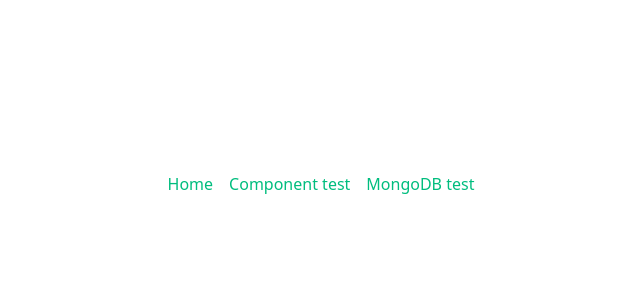
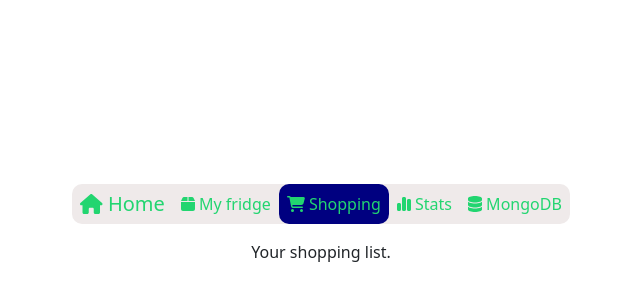
Before and after one commit to halldor03/barcode-scanner, a Vue app: page /shopping in a window 1280 px wide. Shown: the part 176-476 px from the top of the page, without its empty margins (319-959 px from the left). Built offline with nearby package versions, Linux system fonts and the light colour scheme.

Commit message:
custom navbar added, added navigation items.

```diff
--- a/package.json
+++ b/package.json
@@ -14,6 +14,11 @@
     "type-check": "vue-tsc --noEmit -p tsconfig.app.json --composite false"
   },
   "dependencies": {
+    "@fortawesome/fontawesome-svg-core": "^6.4.2",
+    "@fortawesome/free-brands-svg-icons": "^6.4.2",
+    "@fortawesome/free-regular-svg-icons": "^6.4.2",
+    "@fortawesome/free-solid-svg-icons": "^6.4.2",
+    "@fortawesome/vue-fontawesome": "^3.0.3",
     "mongodb": "^6.1.0",
     "pinia": "^2.1.6",
     "register-service-worker": "^1.7.2",
--- a/src/App.vue
+++ b/src/App.vue
@@ -1,14 +1,11 @@
 <script setup lang="ts">
-import { RouterLink, RouterView } from "vue-router";
+import { RouterView } from "vue-router";
+import NavBar from "./components/Navbar.vue";
 </script>
 
 <template>
   <header>
-    <nav>
-      <RouterLink to="/">Home</RouterLink>
-      <RouterLink to="/component">Component test</RouterLink>
-      <RouterLink to="/mongodb">MongoDB test</RouterLink>
-    </nav>
+   <NavBar />
   </header>
   <main>
     <RouterView />
--- /dev/null
+++ b/src/components/Navbar.vue
@@ -0,0 +1,64 @@
+<template>
+  <nav class="navbar px-0">
+    <div class="navbar-brand mx-0">
+        <router-link to="/" class="navbar-item me-0">
+          <font-awesome-icon icon="fa-solid fa-house"></font-awesome-icon>
+          Home
+        </router-link>
+    </div>
+    <div class="navbar-menu d-flex flex-row align-items-stretch">
+        <router-link to="/component" class="navbar-item">
+          <font-awesome-icon icon="fa-solid fa-box"></font-awesome-icon>
+          My fridge</router-link>
+        <router-link to="/shopping" class="navbar-item">
+          <font-awesome-icon icon="fa-solid fa-cart-shopping"></font-awesome-icon>
+          Shopping
+        </router-link>
+        <router-link to="/statistics" class="navbar-item">
+          <font-awesome-icon icon="fa-solid fa-chart-simple"></font-awesome-icon>
+          Stats
+        </router-link>
+        <router-link to="/mongodb" class="navbar-item">
+          <font-awesome-icon icon="fa-solid fa-database"></font-awesome-icon>
+          MongoDB
+        </router-link>
+    </div>
+  </nav>
+</template>
+
+<script lang="ts">
+export default {
+  name: "NavBar",
+};
+</script>
+
+<style scoped>
+.navbar {
+  background-color: #efeaea;
+  color: white;
+  border-radius: 10px;
+  padding: 0%;
+  margin-bottom: 1em;
+  width:auto;
+}
+
+.navbar-item {
+  color: rgb(34, 213, 112);
+  text-decoration: none;
+  margin: 0;
+}
+
+router-link:hover {
+    border-radius: 10px;
+}
+.router-link-active {
+  color: rgb(34, 213, 112);
+  transition: all 1.5s;
+  text-decoration: none;
+  background-color: navy;
+  border-radius: 10px;
+}
+font-awesome-icon {
+  color: rgb(34, 213, 112);
+}
+</style>
--- a/src/main.ts
+++ b/src/main.ts
@@ -3,12 +3,15 @@ import "./registerServiceWorker";
 
 import { createApp } from "vue";
 import { createPinia } from "pinia";
-
 import App from "./App.vue";
 import router from "./router";
+import { FontAwesomeIcon } from "@fortawesome/vue-fontawesome";
+import { library } from "@fortawesome/fontawesome-svg-core";
+import { faHouse, faDatabase, faCartShopping, faChartSimple, faBox} from "@fortawesome/free-solid-svg-icons";
 
 const app = createApp(App);
-
+library.add(faDatabase, faHouse, faCartShopping, faChartSimple, faBox);
+app.component("font-awesome-icon", FontAwesomeIcon);
 app.use(createPinia());
 app.use(router);
 
--- a/src/router/index.ts
+++ b/src/router/index.ts
@@ -2,6 +2,8 @@ import { createRouter, createWebHistory } from "vue-router";
 import HomeView from "../views/HomeView.vue";
 import TestView from "../views/TestView.vue";
 import MongoView from "../views/MongoView.vue";
+import StatisticsView from "../views/StatisticsView.vue";
+import ShoppingView from "../views/ShoppingView.vue";
 
 const router = createRouter({
   history: createWebHistory(import.meta.env.BASE_URL),
@@ -17,6 +19,16 @@ const router = createRouter({
       component: TestView
     },
     {
+      path: "/shopping",
+      name: "shopping",
+      component: ShoppingView
+    },
+    {
+      path: "/statistics",
+      name: "statistics",
+      component: StatisticsView
+    },
+    {
       path: "/mongodb",
       name: "mongodb",
       component: MongoView
--- /dev/null
+++ b/src/views/ShoppingView.vue
@@ -0,0 +1,7 @@
+<script setup lang="ts">
+</script>
+<template>
+    <main>
+        Your shopping list.
+    </main>
+</template>
--- /dev/null
+++ b/src/views/StatisticsView.vue
@@ -0,0 +1,9 @@
+<script setup lang="ts">
+
+</script>
+
+<template>
+    <main>
+        Statistics for food/bevereges usage and losses.
+    </main>
+</template>
--- a/src/views/TestView.vue
+++ b/src/views/TestView.vue
@@ -1,9 +1,9 @@
 <script setup lang="ts">
-import ComponentTest from "@/components/ComponentTest.vue";
+import FridgeComponent from "@/components/FridgeComponent.vue";
 </script>
 
 <template>
   <main>
-    <ComponentTest />
+    <FridgeComponent />
   </main>
 </template>
--- a/tsconfig.app.json
+++ b/tsconfig.app.json
@@ -4,7 +4,6 @@
   "compilerOptions": {
     "module": "es2022",
     "moduleResolution": "node",
-    "composite": true,
     "baseUrl": ".",
     "paths": {
       "@/*": ["./src/*"]
```
Also changed, not shown: src/components/FridgeComponent.vue (renamed from src/components/ComponentTest.vue), 1 other file (tests, documents, lock files or other folders).
